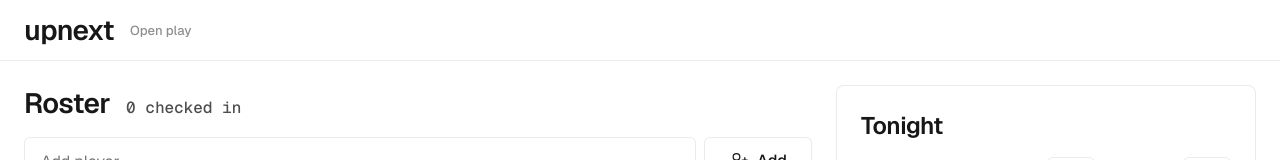
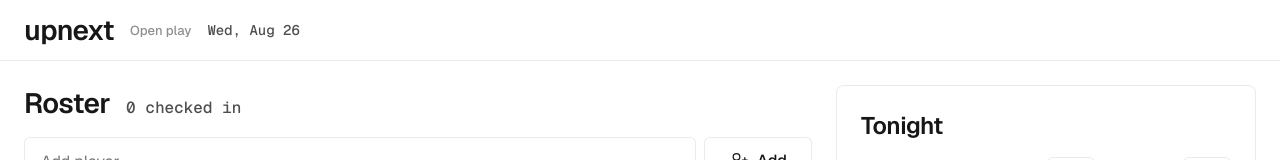
Before and after one commit to cjjutba/upnext, a React (Vite) app: page / in a window 1280 px wide. Shown: the top 160 px of the page. Built offline with nearby package versions, Linux system fonts and the light colour scheme; what ulidx would draw is missing.

Commit message:
feat: add hash routing and a live header date
Replace local screen state with a hash router (#/setup, #/board,
#/summary) so back and forward work and a direct #/board load with no
live session redirects to setup. The setup header now shows the live
current date next to "Open play".

```diff
--- a/src/App.tsx
+++ b/src/App.tsx
@@ -8,11 +8,10 @@
 import { Button } from './components/Button';
 import { append, listSessions } from './db/eventStore';
 import { useWakeLock } from './lib/useWakeLock';
+import { useRoute } from './lib/useRoute';
 import { shareSessionFile, importSessionFile } from './lib/exportFile';
 import * as cmd from './domain/commands';
 import type { Pairs, RuleTemplate } from './domain/types';
-
-type Screen = 'setup' | 'board' | 'summary';
 
 const RULE_LABEL: Record<RuleTemplate, string> = {
   'all-off': 'All four off',
@@ -25,7 +24,7 @@
 export default function App() {
   const session = useSession();
   const roster = useRoster();
-  const [screen, setScreen] = useState<Screen>('setup');
+  const [route, navigate] = useRoute();
   const [selected, setSelected] = useState<string[]>([]);
   const [clock, setClock] = useState(() => Date.now());
   const [resuming, setResuming] = useState(true);
@@ -37,7 +36,7 @@
       const live = sessions.find((s) => s.endedAt === null); // listSessions returns newest first
       if (live) {
         await session.loadById(live.sessionId);
-        setScreen('board');
+        navigate('board');
       }
       setResuming(false);
     })();
@@ -45,13 +44,13 @@
   }, []);
 
   useEffect(() => {
-    if (screen !== 'board') return;
+    if (route !== 'board') return;
     setClock(Date.now());
     const t = setInterval(() => setClock(Date.now()), 1000);
     return () => clearInterval(t);
-  }, [screen]);
+  }, [route]);
 
-  useWakeLock(screen === 'board');
+  useWakeLock(route === 'board');
 
   const start = async (config: { courts: number; template: RuleTemplate; winCap: number }) => {
     // close out any dangling live session so history never holds two in-progress logs
@@ -59,7 +58,7 @@
     for (const s of dangling) await append({ type: 'session-ended', sessionId: s.sessionId });
     session.reset(); // a start must never append into a previous session's in-memory log
     await dispatch(cmd.startSession(config, selected));
-    setScreen('board');
+    navigate('board');
   };
 
   const toggleBoardCheck = (playerId: string) => {
@@ -88,19 +87,19 @@
 
   const end = async () => {
     await dispatch(cmd.endSession(state));
-    setScreen('summary');
+    navigate('summary');
   };
 
   const fresh = () => {
     session.reset();
     setSelected([]);
-    setScreen('setup');
+    navigate('setup');
   };
 
   const header = (
     <div style={{ display: 'flex', alignItems: 'center', gap: 'var(--space-3)', padding: '12px var(--space-4)', borderBottom: '1px solid var(--border)', background: 'var(--bg)', position: 'sticky', top: 0, zIndex: 10 }}>
       <span className="display" style={{ fontSize: 'var(--text-h1)', fontWeight: 600 }}>upnext</span>
-      {screen === 'board' ? (
+      {route === 'board' ? (
         <>
           <button type="button" onClick={cycleRule} style={{ background: 'none', border: 'none', padding: 0, cursor: 'pointer', minHeight: 'var(--tap-min)', minWidth: 'var(--tap-min)', display: 'inline-flex', alignItems: 'center', borderRadius: 'var(--radius-full)' }} aria-label="Change house rule">
             <StatusBadge status="neutral" label={RULE_LABEL[state.rule.template]} />
@@ -111,7 +110,7 @@
           </span>
           <Button variant="secondary" onClick={() => void end()}>End session</Button>
         </>
-      ) : screen === 'summary' ? (
+      ) : route === 'summary' ? (
         <>
           <span className="micro-label">Session summary</span>
           <span style={{ flex: 1 }} />
@@ -119,6 +118,9 @@
       ) : (
         <>
           <span className="micro-label">Open play</span>
+          <span className="mono" style={{ fontSize: '14px', color: 'var(--text-secondary)' }}>
+            {new Date().toLocaleDateString(undefined, { weekday: 'short', month: 'short', day: 'numeric' })}
+          </span>
           <span style={{ flex: 1 }} />
         </>
       )}
@@ -127,20 +129,29 @@
 
   if (resuming) return <div style={{ minHeight: '100vh', background: 'var(--bg)' }} />;
 
+  if (route === 'board' && !state.started) {
+    navigate('setup');
+    return <div style={{ minHeight: '100vh', background: 'var(--bg)' }} />;
+  }
+  if (route === 'summary' && !state.started) {
+    navigate('setup');
+    return <div style={{ minHeight: '100vh', background: 'var(--bg)' }} />;
+  }
+
   return (
     <div style={{ minHeight: '100vh', background: 'var(--bg)' }}>
       {header}
-      {screen === 'setup' ? (
+      {route === 'setup' ? (
         <RosterSetup
           players={roster.players}
           onAddPlayer={(name) => void roster.addPlayer(name)}
           selected={selected}
           onToggle={(id) => setSelected((s) => (s.includes(id) ? s.filter((x) => x !== id) : [...s, id]))}
           onStart={(config) => void start(config)}
-          onResume={(sessionId) => void session.loadById(sessionId).then(() => setScreen('board'))}
+          onResume={(sessionId) => void session.loadById(sessionId).then(() => navigate('board'))}
           onImport={(file) => void importSessionFile(file).then(() => window.location.reload()).catch(() => window.alert('Import failed: that is not a valid upnext session file'))}
         />
-      ) : screen === 'board' ? (
+      ) : route === 'board' ? (
         <SessionBoard
           state={state}
           players={roster.players}
--- /dev/null
+++ b/src/lib/useRoute.ts
@@ -0,0 +1,24 @@
+import { useCallback, useEffect, useState } from 'react';
+
+export type Route = 'setup' | 'board' | 'summary';
+
+const parse = (): Route => {
+  const h = window.location.hash;
+  if (h === '#/board') return 'board';
+  if (h === '#/summary') return 'summary';
+  return 'setup';
+};
+
+/** Hash routing: #/setup, #/board, #/summary. Back and forward work; no dependency. */
+export function useRoute(): [Route, (r: Route) => void] {
+  const [route, setRoute] = useState<Route>(parse);
+  useEffect(() => {
+    const onHash = () => setRoute(parse());
+    window.addEventListener('hashchange', onHash);
+    return () => window.removeEventListener('hashchange', onHash);
+  }, []);
+  const navigate = useCallback((r: Route) => {
+    window.location.hash = '/' + r;
+  }, []);
+  return [route, navigate];
+}
```
